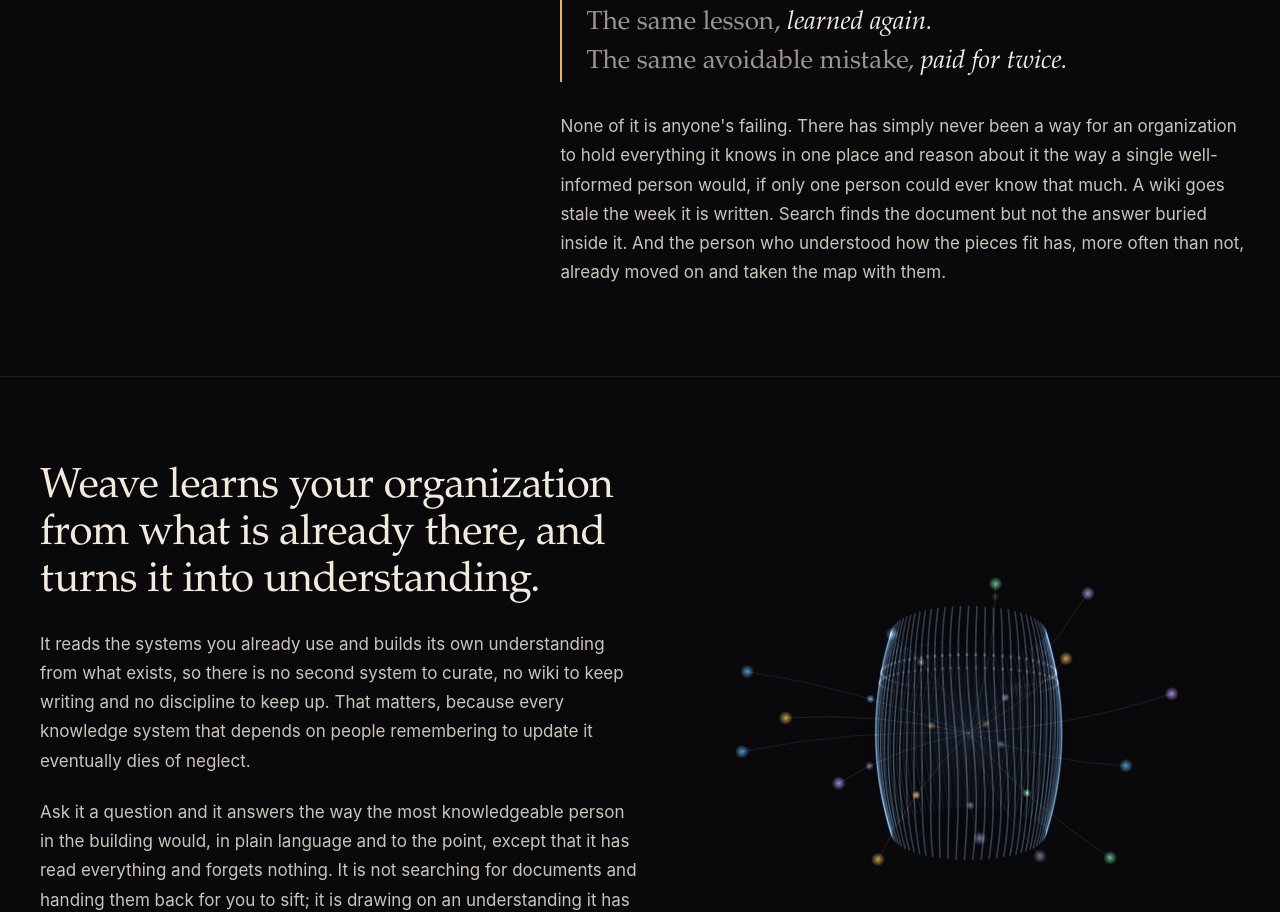
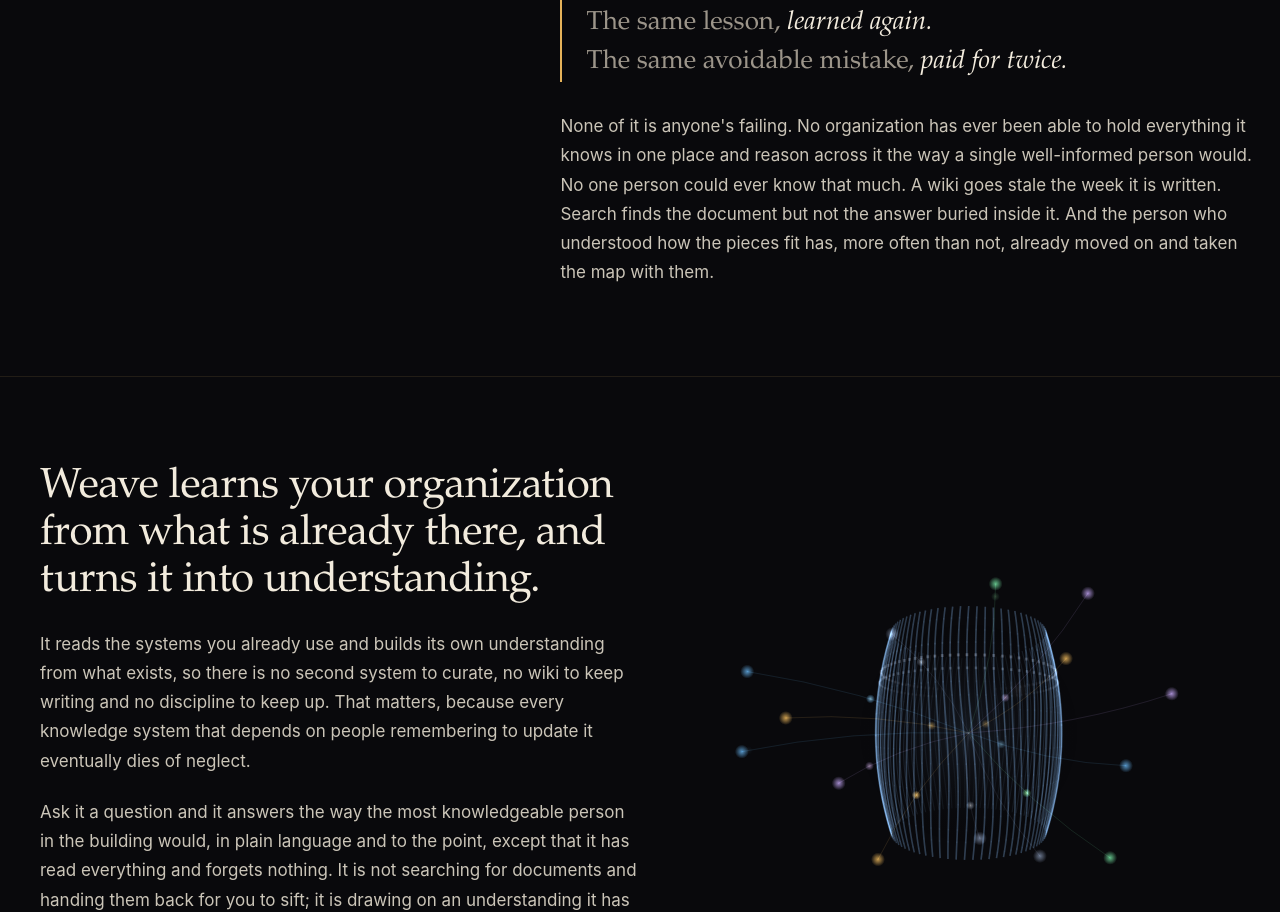
Before and after one commit to dougguion-yabble/weavedeep-site, a plain HTML site: page index.html in a window 1280 px wide. Shown: the part 1088-2000 px from the top of the page. Drawn offline with Linux system fonts and the light colour scheme; animation ran at ten frames a second.

Commit message:
Refine problem-section paragraph

```diff
--- a/index.html
+++ b/index.html
@@ -355,7 +355,7 @@
           <div class="echo">The same lesson, <em>learned again.</em></div>
           <div class="echo">The same avoidable mistake, <em>paid for twice.</em></div>
         </div>
-        <p class="rv d2">None of it is anyone's failing. There has simply never been a way for an organization to hold everything it knows in one place and reason about it the way a single well-informed person would, if only one person could ever know that much. A wiki goes stale the week it is written. Search finds the document but not the answer buried inside it. And the person who understood how the pieces fit has, more often than not, already moved on and taken the map with them.</p>
+        <p class="rv d2">None of it is anyone's failing. No organization has ever been able to hold everything it knows in one place and reason across it the way a single well-informed person would. No one person could ever know that much. A wiki goes stale the week it is written. Search finds the document but not the answer buried inside it. And the person who understood how the pieces fit has, more often than not, already moved on and taken the map with them.</p>
       </div>
     </div>
   </section>
```
